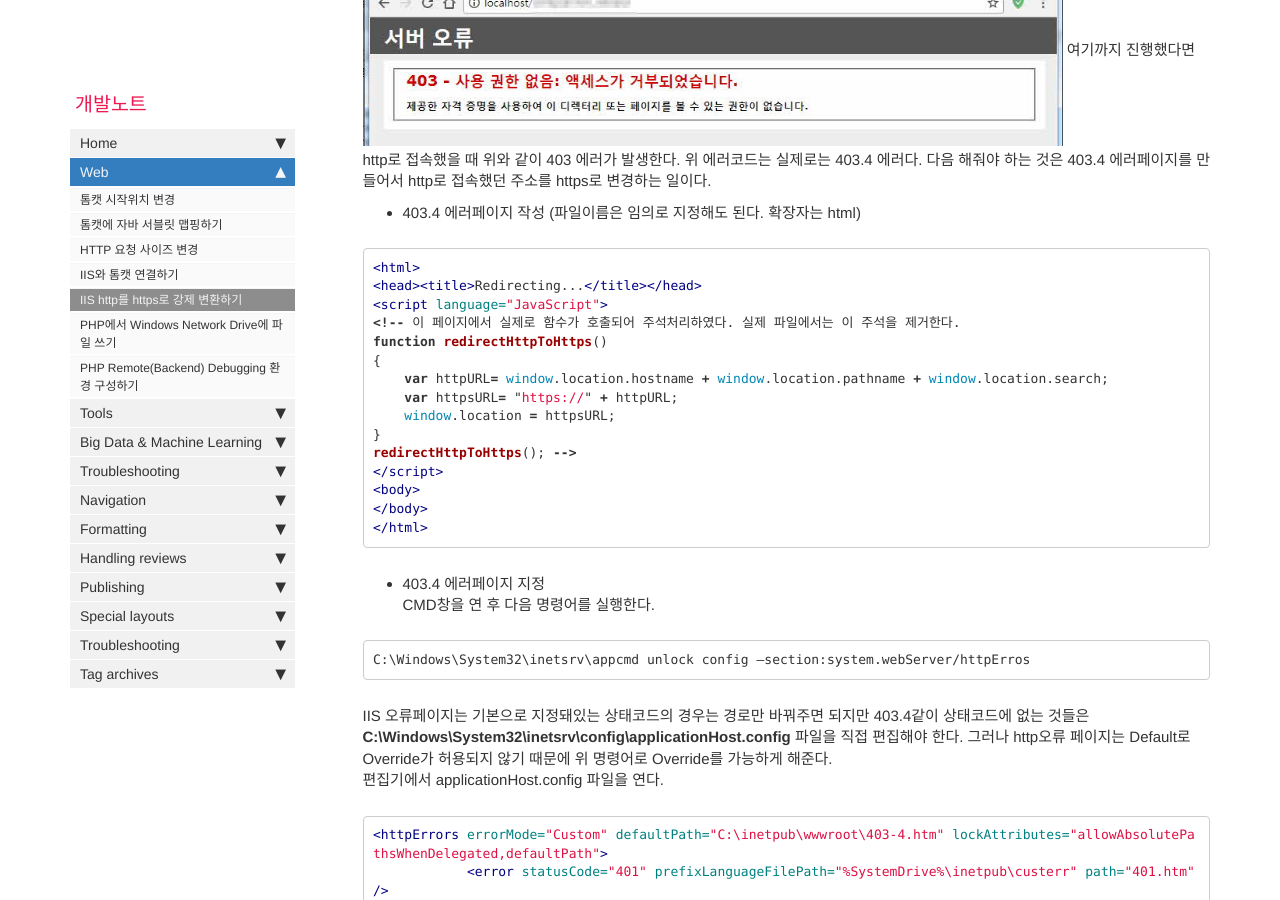
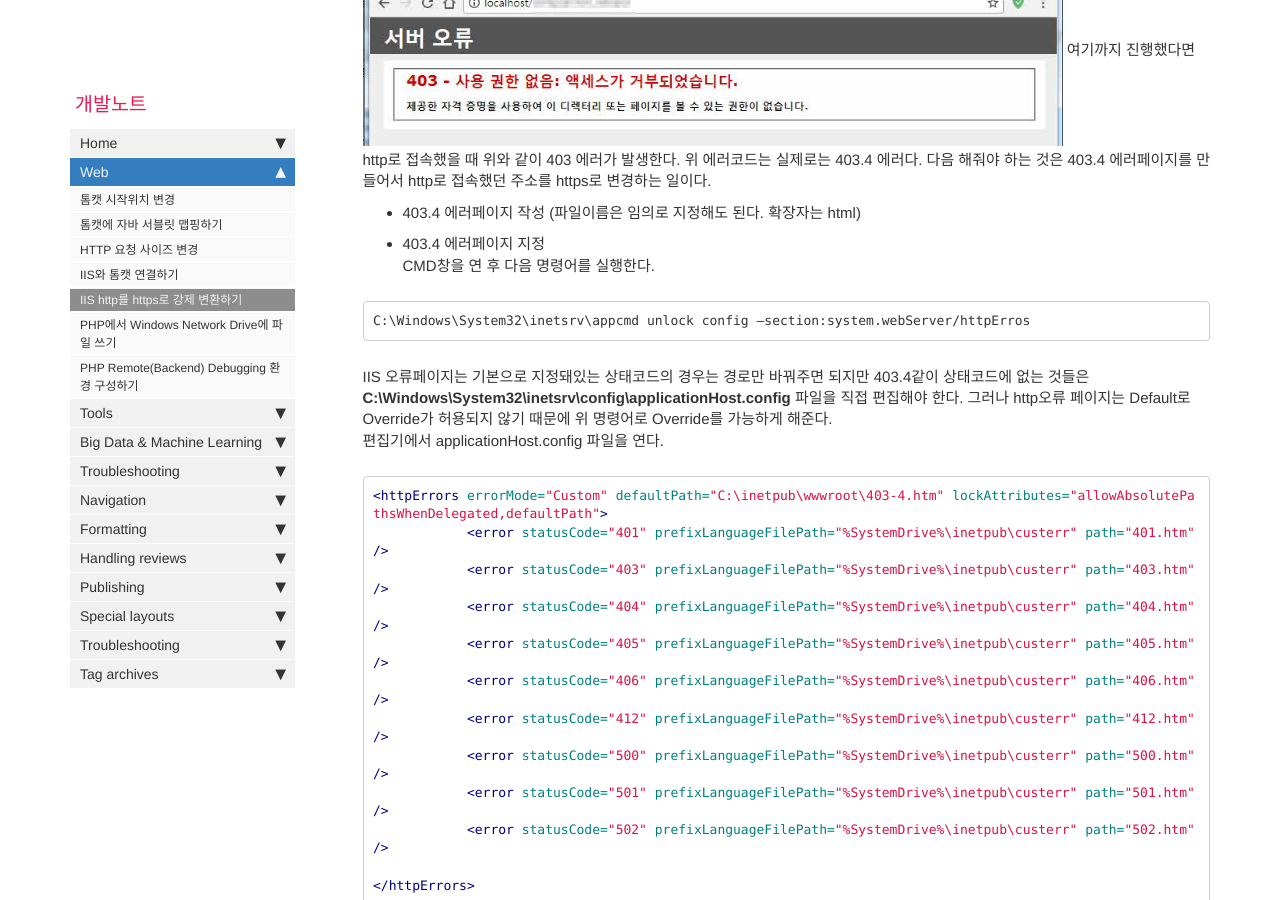
Before and after one commit to tlife84/repo, a Jekyll site: the page built from pages/mydoc/mydoc_iis_http_https.md, in a window 1280 px wide and 900 px high, scrolled down 356 px. Built offline with Jekyll 4.4.1, drawn with Linux system fonts in a browser that asks for light colours; nearby versions of some CDN libraries; comment, search, counter and statistics services are not loaded.

Commit message:
180517_0817

````diff
--- a/pages/mydoc/mydoc_iis_http_https.md
+++ b/pages/mydoc/mydoc_iis_http_https.md
@@ -16,23 +16,7 @@ folder: mydoc
 
 * 403.4 에러페이지 작성 (파일이름은 임의로 지정해도 된다. 확장자는 html)
 
-```html
-<html>
-<head><title>Redirecting...</title></head>
-<script language="JavaScript">
-<!-- 이 페이지에서 실제로 함수가 호출되어 주석처리하였다. 실제 파일에서는 이 주석을 제거한다.
-function redirectHttpToHttps()
-{
-    var httpURL= window.location.hostname + window.location.pathname + window.location.search;
-    var httpsURL= "https://" + httpURL;
-    window.location = httpsURL;
-}
-redirectHttpToHttps(); -->
-</script>
-<body>
-</body>
-</html>
-```
+
 
 * 403.4 에러페이지 지정
 CMD창을 연 후 다음 명령어를 실행한다.
````
